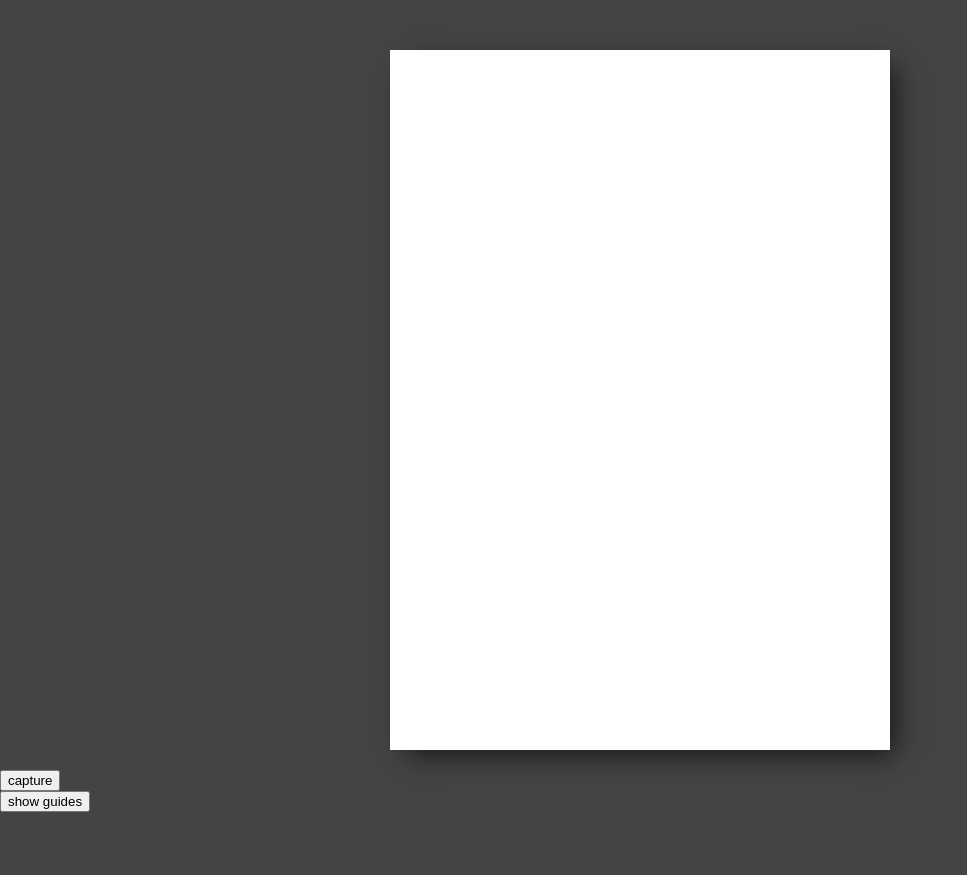
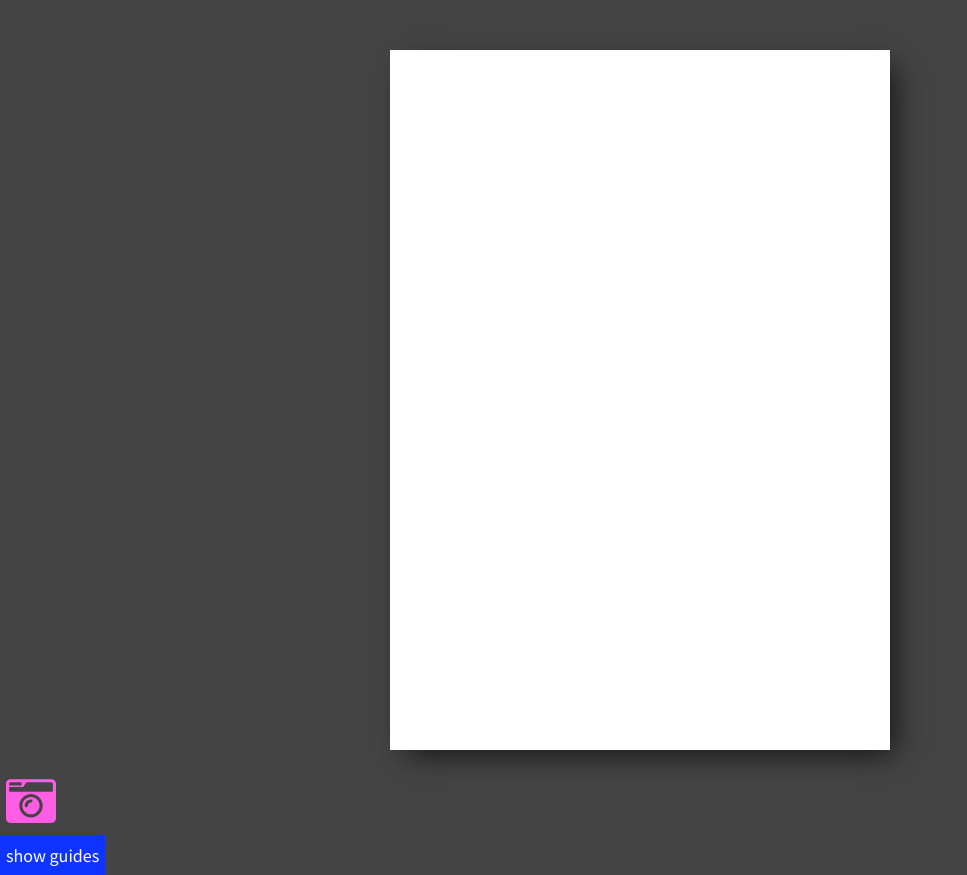
Before and after one commit to nickk00324/doth, a React (Create React App) app: page / in a window 1280 px wide. Shown: the whole page, without its empty margins (0-967 px from the left). Before the commit the page ends 812 px from the top, so only its background shows below. Built offline with nearby package versions, Linux system fonts and the light colour scheme.

Commit message:
fixed editing 'feel'

```diff
--- a/package.json
+++ b/package.json
@@ -3,6 +3,9 @@
   "version": "0.1.0",
   "private": true,
   "dependencies": {
+    "@fortawesome/fontawesome-svg-core": "^1.2.26",
+    "@fortawesome/free-solid-svg-icons": "^5.12.0",
+    "@fortawesome/react-fontawesome": "^0.1.8",
     "@testing-library/jest-dom": "^4.2.4",
     "@testing-library/react": "^9.4.0",
     "@testing-library/user-event": "^7.2.1",
--- a/public/index.html
+++ b/public/index.html
@@ -24,7 +24,8 @@
       work correctly both with client-side routing and a non-root public URL.
       Learn how to configure a non-root public URL by running `npm run build`.
     -->
-    <title>React App</title>
+    <title>Doth</title>
+    <link href="https://fonts.googleapis.com/css?family=Source+Sans+Pro&display=swap" rel="stylesheet">
   </head>
   <body>
     <noscript>You need to enable JavaScript to run this app.</noscript>
--- a/src/App.js
+++ b/src/App.js
@@ -7,19 +7,19 @@ import './App.css';
 function App() {
 
   const [guidesArr, setGuidesArr] = useState([
-    <Guide orientation={'vertical'} isHidden={true} />,
-    <Guide orientation={'vertical'} isHidden={true} />,
-    <Guide orientation={'horizontal'} isHidden={true} />,
-    <Guide orientation={'horizontal'} isHidden={true} />
+    <Guide orientation={'vertical'} isHidden={true} key={1}/>,
+    <Guide orientation={'vertical'} isHidden={true} key={2}/>,
+    <Guide orientation={'horizontal'} isHidden={true} key={3}/>,
+    <Guide orientation={'horizontal'} isHidden={true} key={4}/>
   ]);
   const [guidesHidden, setGuidesHidden] = useState(true);
 
   const hideGuides = () => {
     let hiddenGuidesArr = [
-      <Guide orientation={"vertical"} isHidden={true} />,
-      <Guide orientation={"vertical"} isHidden={true} />,
-      <Guide orientation={"horizontal"} isHidden={true} />,
-      <Guide orientation={"horizontal"} isHidden={true} />
+      <Guide orientation={"vertical"} isHidden={true} key={1}/>,
+      <Guide orientation={"vertical"} isHidden={true} key={2}/>,
+      <Guide orientation={"horizontal"} isHidden={true} key={3}/>,
+      <Guide orientation={"horizontal"} isHidden={true} key={4}/>
     ];
     setGuidesArr(hiddenGuidesArr);
     setGuidesHidden(true);
@@ -27,10 +27,10 @@ function App() {
 
   const showGuides = () => {
     const visibleGuides = [
-      <Guide orientation={"vertical"} isHidden={false} />,
-      <Guide orientation={"vertical"} isHidden={false} />,
-      <Guide orientation={"horizontal"} isHidden={false} />,
-      <Guide orientation={"horizontal"} isHidden={false} />
+      <Guide orientation={"vertical"} isHidden={false} key={1}/>,
+      <Guide orientation={"vertical"} isHidden={false} key={2}/>,
+      <Guide orientation={"horizontal"} isHidden={false} key={3}/>,
+      <Guide orientation={"horizontal"} isHidden={false} key={4}/>
     ];
     setGuidesArr(visibleGuides);
     setGuidesHidden(false);
--- a/src/components/capture.js
+++ b/src/components/capture.js
@@ -1,5 +1,7 @@
-import React from 'react';
+import React, { Fragment } from 'react';
 import html2canvas from 'html2canvas';
+import { FontAwesomeIcon } from '@fortawesome/react-fontawesome';
+import { faCameraRetro } from '@fortawesome/free-solid-svg-icons';
 
 class Capture extends React.Component{
 
@@ -16,12 +18,13 @@ class Capture extends React.Component{
          })
     }
     render(){
-        return(
-            <div>
-                <button onClick={this.capturePage}>capture</button>
-            </div>
-
-        )
+        return (
+          <Fragment>
+            <button onClick={this.capturePage} className="capture-button">
+              <FontAwesomeIcon icon={faCameraRetro} />
+            </button>
+          </Fragment>
+        );
     }
 }
 
--- /dev/null
+++ b/src/components/guideButton.js
@@ -0,0 +1,15 @@
+import React, { Fragment } from 'react';
+
+const GuideButton = props => {
+    return (
+      <Fragment>
+        {props.guidesHidden ? (
+          <button className="guide-button" onClick={props.showGuides}>show guides</button>
+        ) : (
+          <button className="guide-button" onClick={props.hideGuides}>hide guides</button>
+        )}
+      </Fragment>
+    );
+}
+
+export default GuideButton;
--- a/src/components/page.js
+++ b/src/components/page.js
@@ -17,6 +17,7 @@ class Page extends React.Component {
             isEditing: false,
             editValue: '',
             pendingLine: '',
+            currentDraggedLine: '',
             editLocation: {
                 x: '',
                 y: ''
@@ -28,27 +29,60 @@ class Page extends React.Component {
         this.editText = this.editText.bind(this);
         this.addLine = this.addLine.bind(this);
         this.generateKey = this.generateKey.bind(this);
+        this.onStop = this.onStop.bind(this);
+        this.handleDrag = this.handleDrag.bind(this);
+    }
+
+    onStop(){
+        if(this.state.currentDraggedLine){
+            const updatedLine = this.createText(
+                this.state.currentDraggedLine.props.children,
+                this.state.currentDraggedLine.key
+            );
+            this.setState({
+                lines: {
+                    ...this.state.lines,
+                    [updatedLine.key]: updatedLine
+                },
+                currentDraggedLine: '',
+            })
+        }
+    }
+
+    handleDrag(e){
+        if(!this.state.currentDraggedLine){
+            this.setState({
+                currentDraggedLine: this.state.lines[e.target.getAttribute("textid")],
+            })
+        }
     }
 
     editLine(e){
         if(!this.state.isEditing){
             this.setState({ isEditing: true })
-            this.setState({
-                editLocation: {
-                    x: e.clientX - ((window.innerWidth - 500) / 2),
-                    y: e.clientY - ((window.innerHeight - 700) / 2)
-                }
-             })
+            console.log(e.target)
+            if(e.target.getAttribute('class') === 'page'){
+                this.setState({
+                  editLocation: {
+                    x: e.clientX - (window.innerWidth - 500) / 2,
+                    y: e.clientY - (window.innerHeight - 700) / 2
+                  }
+                });
+            }else {
+                this.setState({
+                  editLocation: {
+                    x: e.target.offsetLeft,
+                    y: e.target.offsetTop
+                  }
+                });
+            }
         }
     }
 
     editText(e){
         e.stopPropagation();
-
         this.editLine(e);
         const selectedText = this.state.lines[e.target.getAttribute("textid")];
-        console.log(selectedText);
-        console.log(this.state.editLocation);
         this.setState({pendingLine: selectedText});
         this.setState({lines: {...this.state.lines, [e.target.getAttribute('textid')]: ''}})
         this.setState({editValue: selectedText.props.children});
@@ -88,12 +122,15 @@ class Page extends React.Component {
         this.setState({pendingLine: ''})
     }
 
-    createText(text, key){
+    createText(text, key, location){
         const newKey = key? key : this.generateKey();
+        const newLocation = location? location : this.state.editLocation;
         return (
           <Text
             editText={this.editText}
-            editLocation={this.state.editLocation}
+            editLocation={newLocation}
+            onStop={this.onStop}
+            handleDrag={this.handleDrag}
             key={newKey}
             textId={newKey}
           >{text}</Text>
--- a/src/components/settings.js
+++ b/src/components/settings.js
@@ -1,16 +1,17 @@
 import React from 'react';
 import Capture from './capture';
-import Print from './print';
+import GuideButton from './guideButton';
+import '../styles/settings.css'
 
 const Settings = props => {
     return (
       <div>
         <Capture />
-        {props.guidesHidden ? (
-          <button onClick={props.showGuides}>show guides</button>
-        ) : (
-          <button onClick={props.hideGuides}>hide guides</button>
-        )}
+        <GuideButton
+          showGuides={props.showGuides}
+          hideGuides={props.hideGuides}
+          guidesHidden={props.guidesHidden}
+        />
       </div>
     );
 }
--- a/src/components/text.js
+++ b/src/components/text.js
@@ -6,8 +6,9 @@ import '../styles/text.css';
 class Text extends React.Component{
 
     render(){
+        const dragHandlers = {onStop: this.props.onStop, onDrag: this.props.handleDrag}
         return(
-                <Draggable bounds="parent" onClick={this.updatePos}>
+                <Draggable bounds="parent" {...dragHandlers}>
                     <div
                         textid={this.props.textId}
                         className="text"
--- a/src/index.css
+++ b/src/index.css
@@ -5,3 +5,7 @@ body {
   -moz-osx-font-smoothing: grayscale;
   background-color: rgb(68, 68, 68)
 }
+
+button{
+  font-family: 'Source Sans Pro', -apple-system, BlinkMacSystemFont, 'Segoe UI', Roboto, Oxygen, Ubuntu, Cantarell, 'Open Sans', 'Helvetica Neue', sans-serif
+}
--- a/src/styles/input.css
+++ b/src/styles/input.css
@@ -1,7 +1,7 @@
 .input-text{
     background-color: transparent;
     z-index: 100;
-    border: 1px solid salmon;
+    border: 2px solid salmon;
     box-sizing: border-box;
     font-size: 16px;
     height: 24px;
@@ -12,23 +12,28 @@
 .input-button{
     border: none;
     height: 30px;
-    flex-basis: 30%;
+    font-size: 14px;
+    flex-shrink: 0;
 }
 
 .add-button{
     background-color: aquamarine;
+    flex-basis: 50%;
 }
 
 .exit-button{
     background-color: rgb(255, 208, 119);
+    flex-basis: 25%;
 }
 
 .remove-button{
     background-color: rgb(255, 91, 91);
+    flex-basis: 25%;
 }
 
 .input{
+    width: 20rem;
     display: flex;
     flex-wrap: wrap;
-    justify-content: space-between;
+    z-index: 5;
 }
--- /dev/null
+++ b/src/styles/settings.css
@@ -0,0 +1,15 @@
+.guide-button{
+    background-color: rgb(16, 52, 255);
+    border: none;
+    color: white;
+    font-size: 18px;
+    height: 40px;
+}
+
+.capture-button{
+    font-size: 50px;
+    display: block;
+    background-color: transparent;
+    border: none;
+    color: rgb(255, 94, 228);
+}
```
Also changed, not shown: 1 other file (tests, documents, lock files or other folders).
